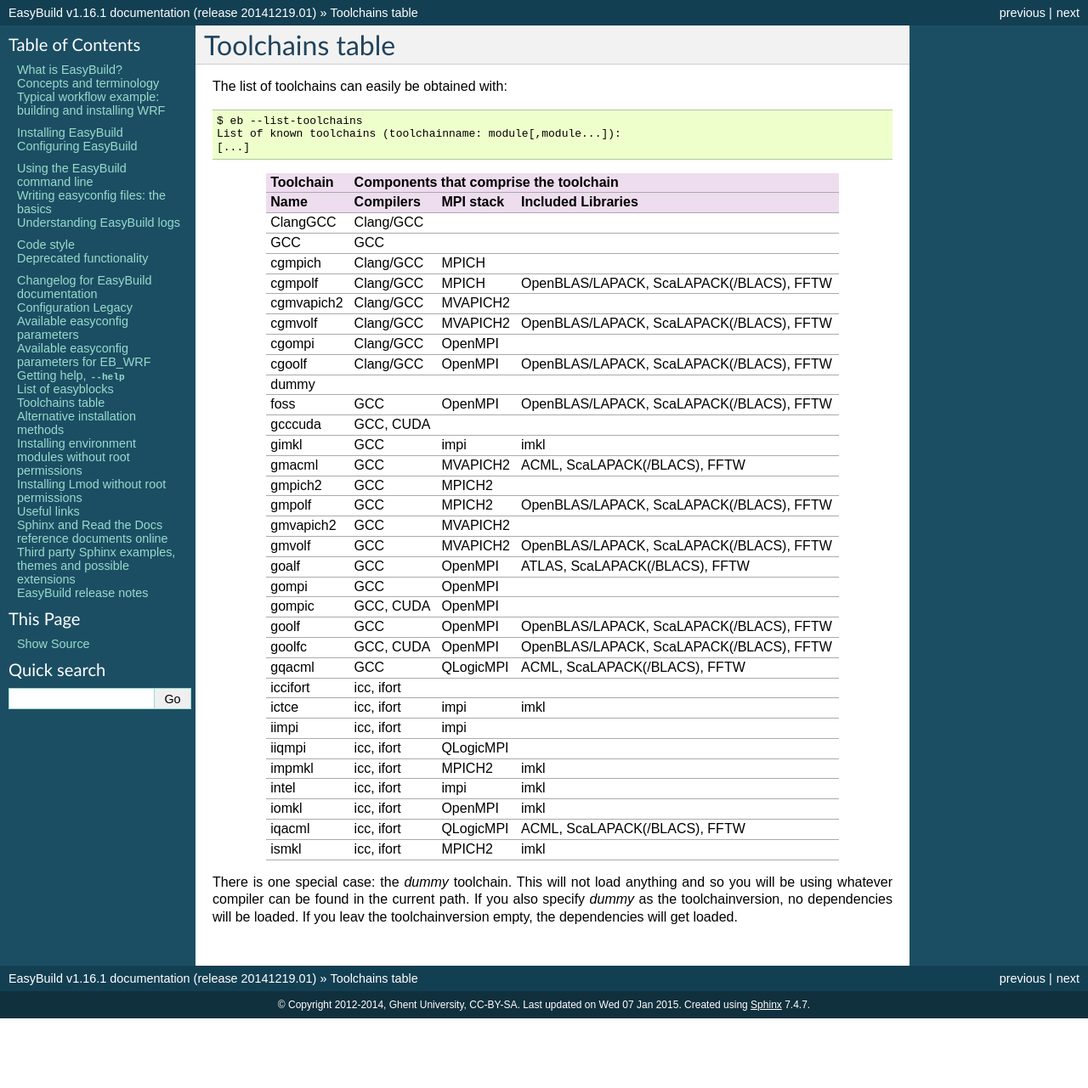
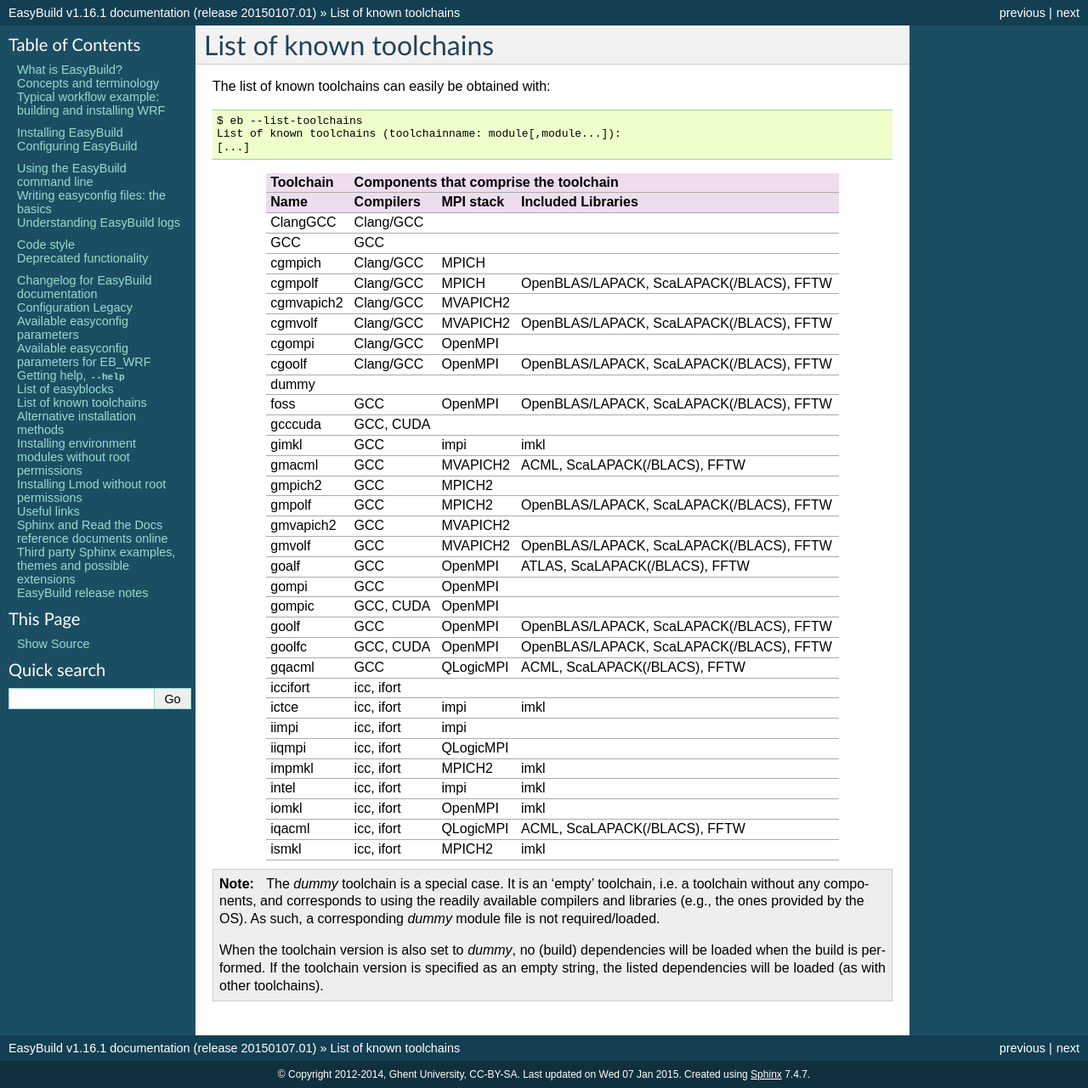
Before and after one commit to easybuilders/easybuild, a Sphinx documentation site: the page built from docs/eb_list_toolchains.rst, in a window 1280 px wide. Shown: the whole page at 85% size. Built offline with Sphinx 7.4.7, drawn with Linux system fonts in a browser that asks for light colours; before the commit the page ends 1199 px from its top, so only the background shows below that.

Commit message:
tweak documentation on dummy toolchain, bump release and update changelog

```diff
--- a/docs/Changelog.rst
+++ b/docs/Changelog.rst
@@ -3,8 +3,10 @@
 Changelog for EasyBuild documentation
 -------------------------------------
 
-* **release 20151218.01** (`Dec 18th 2014`): add release notes for EasyBuild v1.16.0
-* **release 20151217.01** (`Dec 17th 2014`): document deprecated functionality in EasyBuild v1.x (:ref:`deprecated`)
+* **release 20150107.01** (`Jan 7th 2014`): document behaviour of `dummy` toolchains (:ref:`eb_list_toolchains`)
+* **release 20141219.01** (`Dec 19th 2014`): add release notes for EasyBuild v1.16.1
+* **release 20141218.01** (`Dec 18th 2014`): add release notes for EasyBuild v1.16.0
+* **release 20141217.01** (`Dec 17th 2014`): document deprecated functionality in EasyBuild v1.x (:ref:`deprecated`)
 * **release 20141204.02** (`Dec 4th 2014`): add EasyBuild release notes
 * **release 20141204.01** (`Dec 4th 2014`): updates for EasyBuild v1.16.0
 
--- a/docs/Writing_easyconfig_files.rst
+++ b/docs/Writing_easyconfig_files.rst
@@ -74,9 +74,10 @@ A handful of easyconfig parameters are `mandatory`:
 
 * **name, version**: specify what software (version) to build
 * **homepage, description**: metadata (used for module help)
-* **toolchain**: specifies name and version of compiler toolchain to use. A complete list of supported toolchains can be found at :ref:`eb_list_toolchains`
+* **toolchain**: specifies name and version of compiler toolchain to use
 
   * format: dictionary with name/version keys, e.g., ``{'name': 'foo', 'version': '1.2.3'}``
+  * a list of supported toolchains can be found at :ref:`eb_list_toolchains`
 
 Remarks:
 
--- a/docs/conf.py
+++ b/docs/conf.py
@@ -43,7 +43,7 @@ copyright = '2012-2014, Ghent University, CC-BY-SA'
 # The short X.Y version.
 version = '1.16.1'  # this is meant to reference the version of EasyBuild
 # The full version, including alpha/beta/rc tags.
-release = '20141219.01'  # this is meant to reference the version of the documentation itself
+release = '20150107.01'  # this is meant to reference the version of the documentation itself
 
 # There are two options for replacing |today|: either, you set today to some
 # non-false value, then it is used:
--- a/docs/eb_list_toolchains.rst
+++ b/docs/eb_list_toolchains.rst
@@ -1,10 +1,10 @@
 
 .. _toolchains_table:
 
-Toolchains table
-================
+List of known toolchains
+========================
 
-The list of toolchains can easily be obtained with::
+The list of known toolchains can easily be obtained with::
 
   $ eb --list-toolchains
   List of known toolchains (toolchainname: module[,module...]):
@@ -12,4 +12,8 @@ The list of toolchains can easily be obtained with::
 
 .. include:: version-specific/eb_list_toolchains.txt
 
-There is one special case: the `dummy` toolchain. This will not load anything and so you will be using whatever compiler can be found in the current path. If you also specify `dummy` as the toolchainversion, no dependencies will be loaded. If you leav the toolchainversion empty, the dependencies will get loaded.
+.. note:: The `dummy` toolchain is a special case. It is an 'empty' toolchain, i.e. a toolchain without any components, and corresponds to using the
+  readily available compilers and libraries (e.g., the ones provided by the OS). As such, a corresponding `dummy` module file is not required/loaded.
+
+  When the toolchain version is also set to `dummy`, no (build) dependencies will be loaded when the build is performed.
+  If the toolchain version is specified as an empty string, the listed dependencies will be loaded (as with other toolchains).
```
